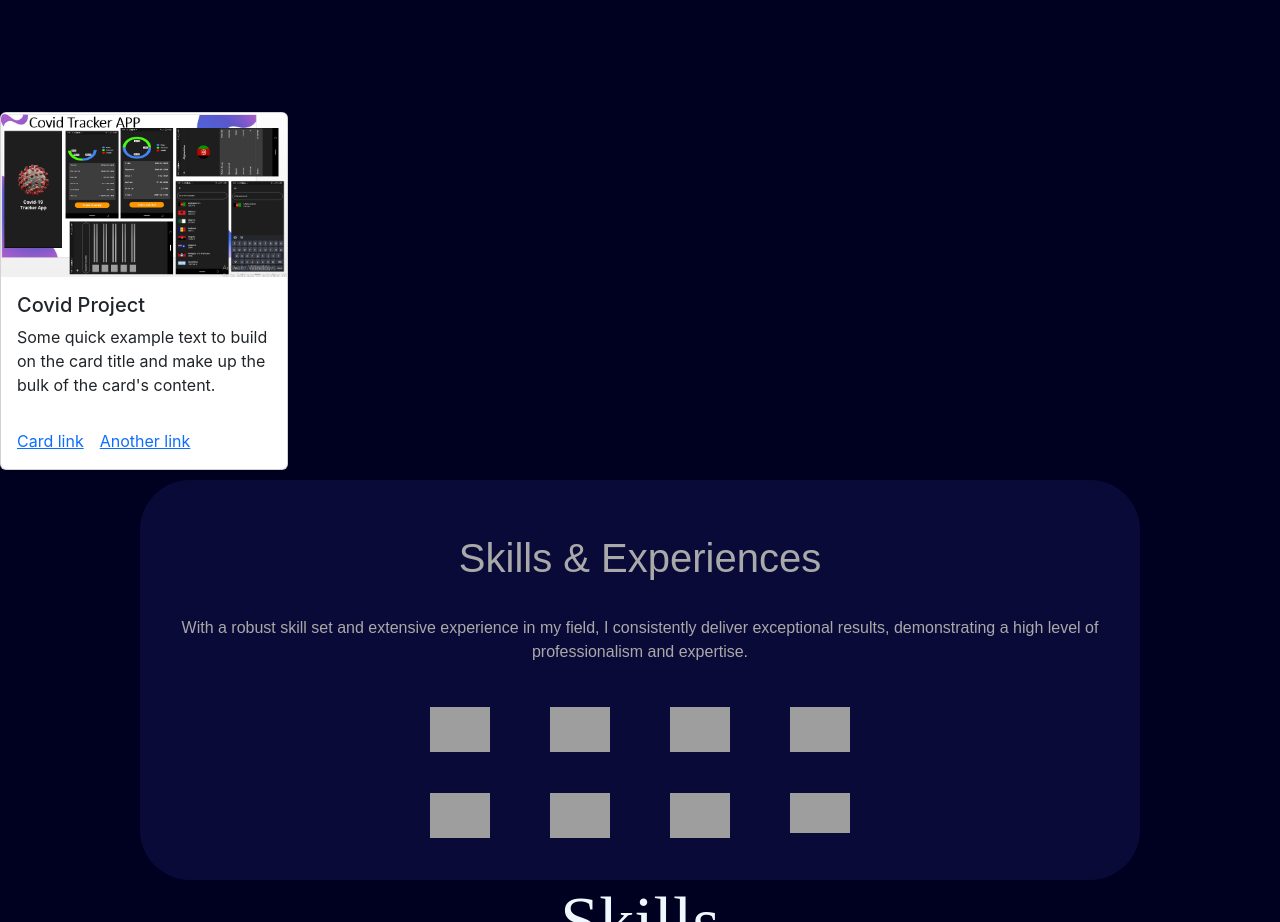
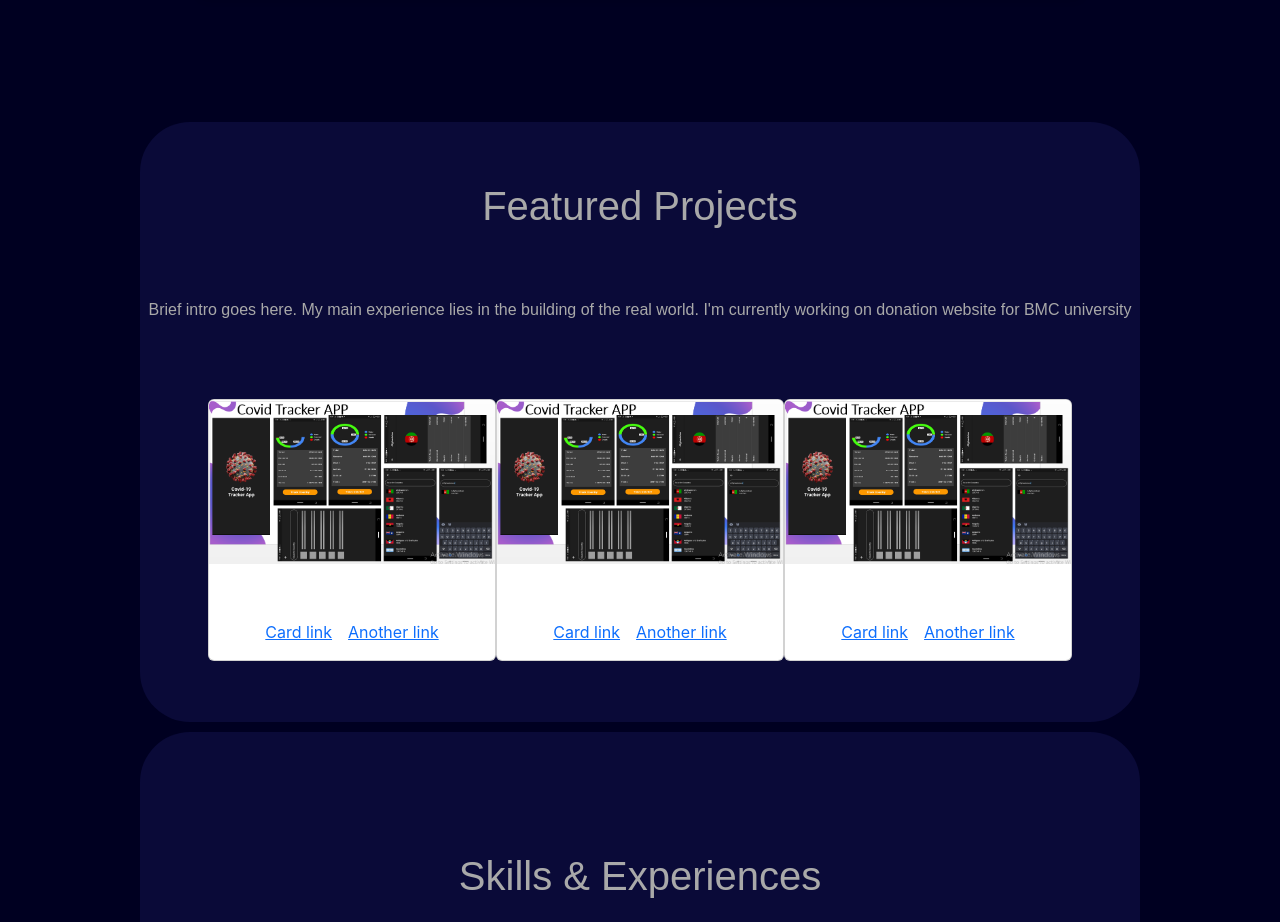
Before and after one commit to sheraz-bajwa/React-Projects, a React (Create React App) app: page / in a window 1280 px wide. Shown: the part 1361-2283 px from the top of the page. Built offline with nearby package versions, Linux system fonts and the light colour scheme; grey boxes are pictures that could not be loaded.

Commit message:
first commit

```diff
--- a/src/App.js
+++ b/src/App.js
@@ -9,7 +9,6 @@ import MyComponent2 from "./component/component2";
 import myImage from "./assets/profile.png";
 import Skills from "./component/Skill";
 import Footer from "./component/Footer";
-import Project from "./component/Project";
 function App() {
   return (
     <>
@@ -31,7 +30,10 @@ function App() {
         <hr className="divider" />
 
         <Slider />
-        <Project/>
+        <center>
+
+          <MyComponent2 />
+        </center>
         <center>
           <MyComponent1 />
         </center>
--- a/src/component/Card.js
+++ b/src/component/Card.js
@@ -1,30 +1,32 @@
 import React from "react";
+import myImage1 from "../assets/covidApp.png";
+import PropTypes from "prop-types";
 
-export default function Card() {
+export default function Project(props) {
   const cardStyle = {
     width: "18rem",
-    Height: "15rem",
-    // You can add more style properties here
   };
 
   return (
-    <div>
-      <div className="card" style={cardStyle}>
-        <img
-          src="https://cdn.pixabay.com/photo/2015/05/02/08/02/angel-749625_1280.jpg"
-          className="card-img-top"
-          alt="..."
-        />
-        <div className="card-body">
-          <h5 className="card-title">Card title</h5>
-          <p className="card-text">
-            Some quick example text to build on the card title and make up the
-            bulk of the card's content.
-          </p>
-          <a href="#" className="btn btn-primary">
-            Go somewhere
-          </a>
-        </div>
+
+    <div className="card" style={cardStyle}>
+      <img src={myImage1} className="card-img-top" alt="Project Image" />
+      <div className="card-body">
+        <h5 className="card-title">{props.title}</h5>
+        <p className="card-text">
+         {props.description}
+          {/* Some quick example text to build on the card title and make up the
+          bulk of the card's content. */}
+        </p>
+      </div>
+
+      <div className="card-body">
+        <a href="#" className="card-link">
+          Card link
+        </a>
+        <a href="#" className="card-link">
+          Another link
+        </a>
       </div>
     </div>
   );
--- a/src/component/Project.js
+++ /dev/null
@@ -1,30 +0,0 @@
-import React from "react";
-import myImage1 from "../assets/covidApp.png";
-
-export default function Project() {
-  const cardStyle = {
-    width: "18rem",
-  };
-
-  return (
-    <div className="card" style={cardStyle}>
-      <img src={myImage1} className="card-img-top" alt="Project Image" />
-      <div className="card-body">
-        <h5 className="card-title">Covid Project</h5>
-        <p className="card-text">
-          Some quick example text to build on the card title and make up the
-          bulk of the card's content.
-        </p>
-      </div>
-
-      <div className="card-body">
-        <a href="#" className="card-link">
-          Card link
-        </a>
-        <a href="#" className="card-link">
-          Another link
-        </a>
-      </div>
-    </div>
-  );
-}
--- a/src/component/Slider.js
+++ b/src/component/Slider.js
@@ -1,5 +1,4 @@
 import React from "react";
-
 import { useSpring, animated, config } from "react-spring";
 import myImage1 from "../assets/covidApp.png";
 import myImage2 from "../assets/MovieApp.png";
@@ -13,10 +12,6 @@ export default function Slider() {
     from: { opacity: 0, transform: "translateX(-100%)" },
     to: { opacity: 1, transform: "translateX(0)" },
     config: config.wobbly, // You can adjust the animation config
-  });
-  const buttonAnimation = useSpring({
-    to: { transform: "scale(1)" },
-    from: { transform: "scale(0.8)" },
   });
 
   return (
@@ -78,11 +73,7 @@ export default function Slider() {
             data-bs-target="#carouselExampleCaptions"
             data-bs-slide="prev"
           >
-            <animated.span
-              style={buttonAnimation}
-              className="carousel-control-prev-icon"
-              aria-hidden="true"
-            ></animated.span>
+            <span className="carousel-control-prev-icon" aria-hidden="true"></span>
             <span className="visually-hidden">Previous</span>
           </button>
           <button
@@ -91,14 +82,11 @@ export default function Slider() {
             data-bs-target="#carouselExampleCaptions"
             data-bs-slide="next"
           >
-            <animated.span
-              style={buttonAnimation}
-              className="carousel-control-next-icon"
-              aria-hidden="true"
-            ></animated.span>
+            <span className="carousel-control-next-icon" aria-hidden="true"></span>
             <span className="visually-hidden">Next</span>
           </button>
         </div>
+
       </animated.div>
     </div>
   );
--- a/src/component/component2.js
+++ b/src/component/component2.js
@@ -1,17 +1,11 @@
 import React from "react";
 import Card from "./Card";
+import "../css/component2.css"; // Import the CSS file
 
 export default function MyComponent2() {
   return (
     <div>
       <div className="hell">
-        <div className="circle">
-          {/* <img
-            src={imageUrl}
-            alt="Profile"
-            className="profile-pic"
-          /> */}
-        </div>
         <div className="text">
           <h1>Featured Projects</h1>
         </div>
@@ -23,7 +17,7 @@ export default function MyComponent2() {
           </p>
         </div>
         <div className="center">
-          <Card/>
+          <Card/><Card/><Card/>
         </div>
       </div>
     </div>
--- a/src/css/Slider.css
+++ b/src/css/Slider.css
@@ -37,14 +37,3 @@
 .carousel-control-prev-icon, .carousel-control-next-icon {
   color: #fff; /* Change the color of control buttons */
 }
-/* Add this CSS for the button animation */
-.carousel-control-prev span,
-.carousel-control-next span {
-  display: inline-block;
-  transform-origin: center;
-  transition: transform 0.3s ease-in-out;
-}
-
-/* Existing CSS */
-/* .slid, .fullscreen, .carousel-inner, .carousel-caption - Keep your existing styles as they are */
-/* .carousel-control-prev, .carousel-control-next - Keep your existing styles as they are */
--- /dev/null
+++ b/src/css/component2.css
@@ -0,0 +1,39 @@
+.hell {
+    display: flex;
+    justify-content: space-evenly;
+    align-items: center;
+    flex-direction: column;
+    border-radius: 50px;
+    color: darkgrey;
+    text-align: center;
+    background-color: rgb(10, 10, 56);
+    margin-top: 10px;
+    width: 1000px;
+    height: 600px;
+  }
+  .text {
+    font-family: Arial, sans-serif;
+  }
+
+  .circl {
+    width: 60px;
+    height: 60px;
+    border-radius: 50%;
+    margin: 0 30px;
+  }
+
+  button {
+    padding: 10px 20px;
+    background-color: #007bff;
+    color: white;
+    border: none;
+    border-radius: 5px;
+    cursor: pointer;
+  }
+
+  button:hover {
+    background-color: #0477f3;
+  }
+  .center{
+    justify-content: space-evenly;
+  }
```
